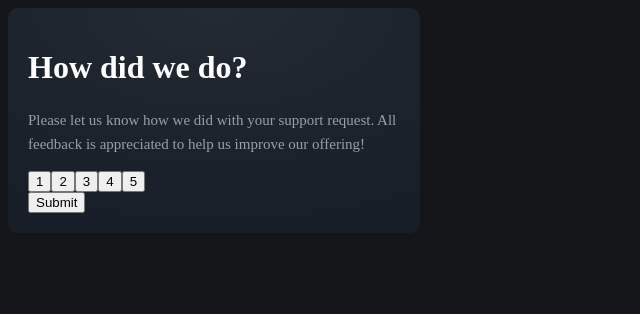
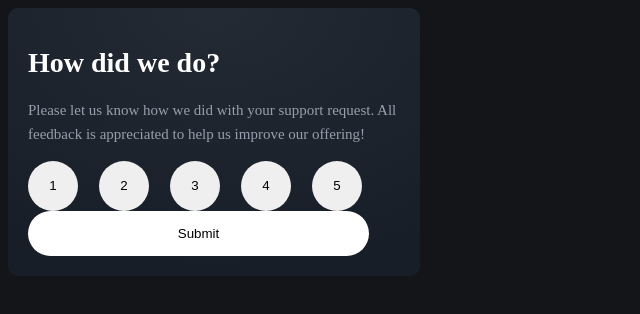
Before and after one commit to marriamdd/interactive_rating, a React (Vite) app: page / in a window 1280 px wide. Shown: the top 314 px of the page, without its empty margins (0-640 px from the left). Built offline with nearby package versions, Linux system fonts and the light colour scheme; a web font is replaced by a local one.

Commit message:
add styles to submit btn

```diff
--- a/src/components/Rate/rate.css
+++ b/src/components/Rate/rate.css
@@ -1,26 +1,48 @@
-
-@import url('https://fonts.googleapis.com/css2?family=Outfit:wght@100..900&family=Overpass+Mono:wght@300..700&family=Roboto:ital,wght@0,100;0,300;0,400;0,500;0,700;0,900;1,100;1,300;1,400;1,500;1,700;1,900&display=swap');
-*{
+@import url("https://fonts.googleapis.com/css2?family=Outfit:wght@100..900&family=Overpass+Mono:wght@300..700&family=Roboto:ital,wght@0,100;0,300;0,400;0,500;0,700;0,900;1,100;1,300;1,400;1,500;1,700;1,900&display=swap");
+* {
   box-sizing: border-box;
 }
-.rate_container{
+.rate_container {
   border-radius: 30px;
   width: 412px;
   padding: 20px;
   border-radius: 10px;
-    background: var(--black-gradient, radial-gradient(98.96% 98.96% at 50% 0%, #232A34 0%, #181E27 100%));
+  background: var(
+    --black-gradient,
+    radial-gradient(98.96% 98.96% at 50% 0%, #232a34 0%, #181e27 100%)
+  );
 }
-h1{
-    color: white;
+h1 {
+  color: var(--Pure-White, #fff);
+  font-feature-settings: "clig" off, "liga" off;
+  font-size: 28px;
+  font-style: normal;
+  font-weight: 700;
+  line-height: normal;
 }
-p{
-    color: var(--Light-Grey, #969FAD);
-font-feature-settings: 'clig' off, 'liga' off;
-
-
-font-family: Overpass;
+p {
+  color: var(--Light-Grey, #969fad);
+  font-feature-settings: "clig" off, "liga" off;
   font-size: 15px;
   font-style: normal;
   font-weight: 400;
   line-height: 24px;
 }
+.rate {
+  width: 50px;
+  height: 50px;
+  border: none;
+  border-radius: 50%;
+}
+.btns_container {
+    display: flex;
+    gap: 21px;
+}
+.submit{
+    width: 341px;
+height: 45px;
+border-radius: 22.5px;
+background: var(--Pure-White, #FFF);
+border: none;
+
+}
```
Lines whose indentation alone changed are shown as unchanged.
